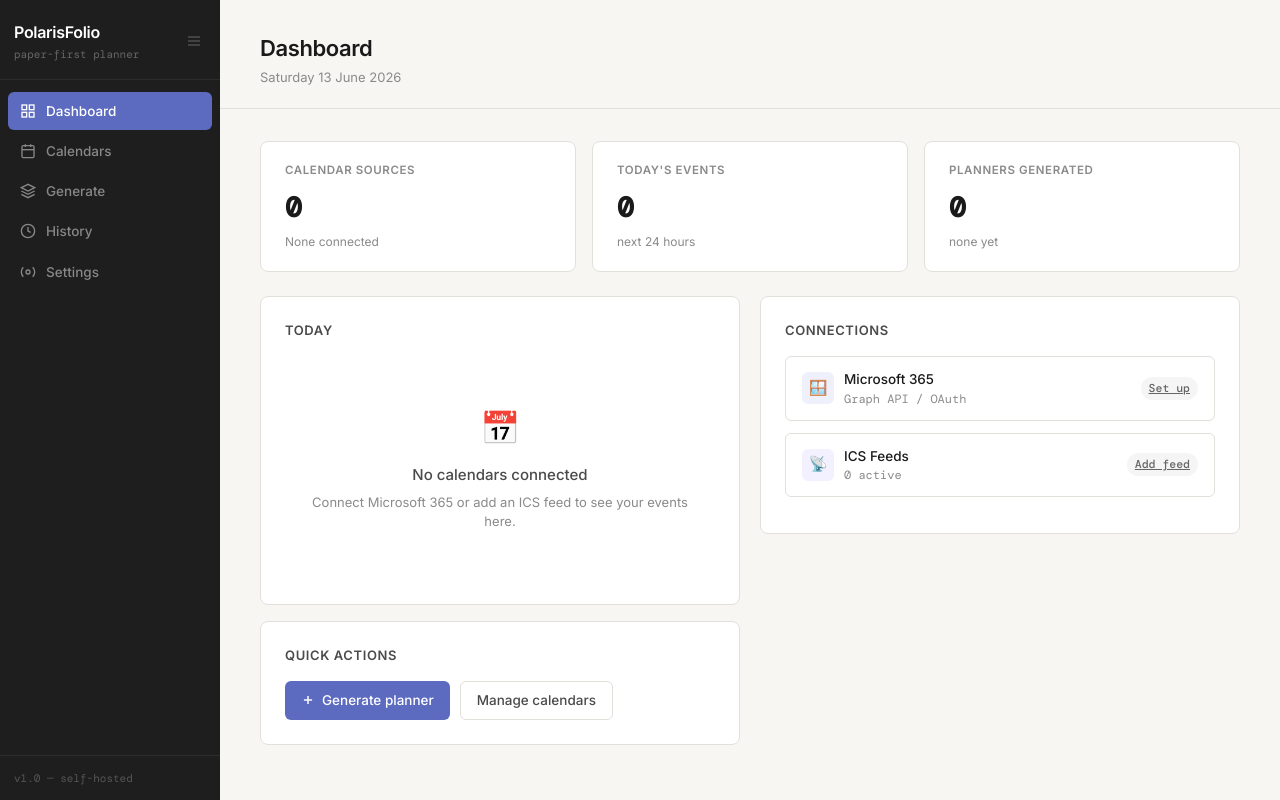
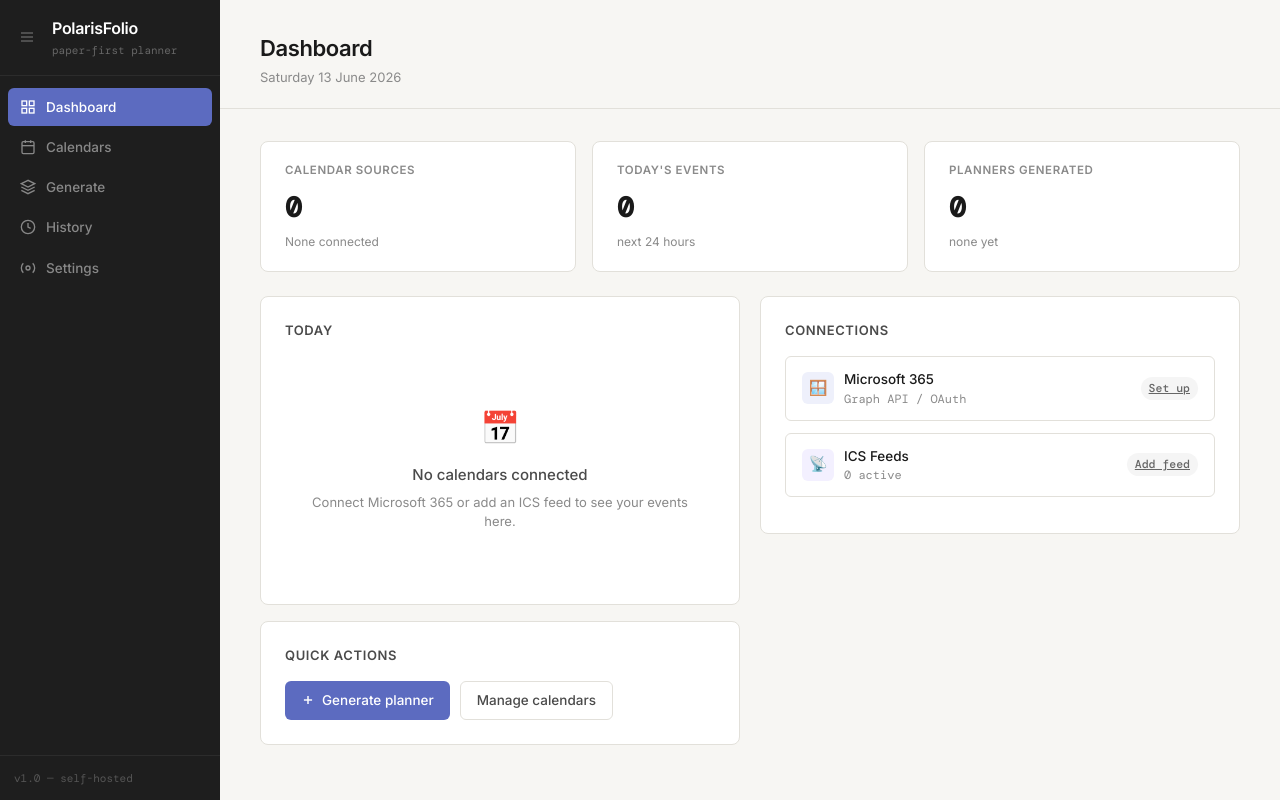
Before and after one commit to ScreechyX/PolarisFolio, a FastAPI app: page / in a window 1280 px wide. Run offline with FastAPI, Linux system fonts and the light colour scheme; data that the repository does not hold is empty.

Commit message:
Fix collapsible sidebar: button stays visible when collapsed

```diff
--- a/templates/base.html
+++ b/templates/base.html
@@ -57,56 +57,48 @@
     .sidebar.collapsed { width: 52px; }
 
     .sidebar-logo {
-      padding: 20px 14px 16px;
+      padding: 16px 14px;
       border-bottom: 1px solid var(--sidebar-2);
       display: flex;
       align-items: center;
-      justify-content: space-between;
-      gap: 8px;
-      min-width: 220px;
+      gap: 12px;
+      /* No min-width — must shrink with the sidebar */
     }
-
-    .sidebar-logo .wordmark {
-      font-size: 16px;
-      font-weight: 600;
-      color: #fff;
-      letter-spacing: -0.3px;
-      white-space: nowrap;
-      transition: opacity 0.15s;
-    }
-
-    .sidebar-logo .tagline {
-      font-size: 11px;
-      color: #666;
-      margin-top: 2px;
-      font-family: var(--mono);
-      white-space: nowrap;
-      transition: opacity 0.15s;
-    }
-
-    .sidebar.collapsed .sidebar-logo .wordmark,
-    .sidebar.collapsed .sidebar-logo .tagline { opacity: 0; }
 
     .collapse-btn {
       background: none;
       border: none;
       cursor: pointer;
-      color: #555;
-      padding: 4px;
+      color: #666;
+      padding: 5px;
       border-radius: 4px;
-      flex-shrink: 0;
+      flex-shrink: 0;           /* always visible — it's the leftmost element */
       display: flex;
       align-items: center;
       transition: color 0.15s, background 0.15s;
-      margin-left: auto;
     }
     .collapse-btn:hover { color: #ccc; background: var(--sidebar-2); }
     .collapse-btn svg { width: 16px; height: 16px; display: block; }
 
+    .sidebar-wordmark { overflow: hidden; white-space: nowrap; }
+
+    .sidebar-wordmark .wordmark {
+      font-size: 16px;
+      font-weight: 600;
+      color: #fff;
+      letter-spacing: -0.3px;
+    }
+
+    .sidebar-wordmark .tagline {
+      font-size: 11px;
+      color: #666;
+      margin-top: 2px;
+      font-family: var(--mono);
+    }
+
     .sidebar-nav {
       padding: 12px 8px;
       flex: 1;
-      min-width: 220px;
     }
 
     .nav-item {
@@ -136,7 +128,7 @@
       color: #555;
       font-family: var(--mono);
       white-space: nowrap;
-      min-width: 220px;
+      overflow: hidden;
     }
 
     /* Main content */
@@ -400,10 +392,6 @@
 
 <nav class="sidebar" id="sidebar">
   <div class="sidebar-logo">
-    <div>
-      <div class="wordmark">PolarisFolio</div>
-      <div class="tagline">paper-first planner</div>
-    </div>
     <button class="collapse-btn" id="collapseBtn" title="Toggle sidebar">
       <svg viewBox="0 0 24 24" fill="none" stroke="currentColor" stroke-width="2">
         <line x1="3" y1="6" x2="21" y2="6"/>
@@ -411,6 +399,10 @@
         <line x1="3" y1="18" x2="21" y2="18"/>
       </svg>
     </button>
+    <div class="sidebar-wordmark">
+      <div class="wordmark">PolarisFolio</div>
+      <div class="tagline">paper-first planner</div>
+    </div>
   </div>
 
   <div class="sidebar-nav">
```
